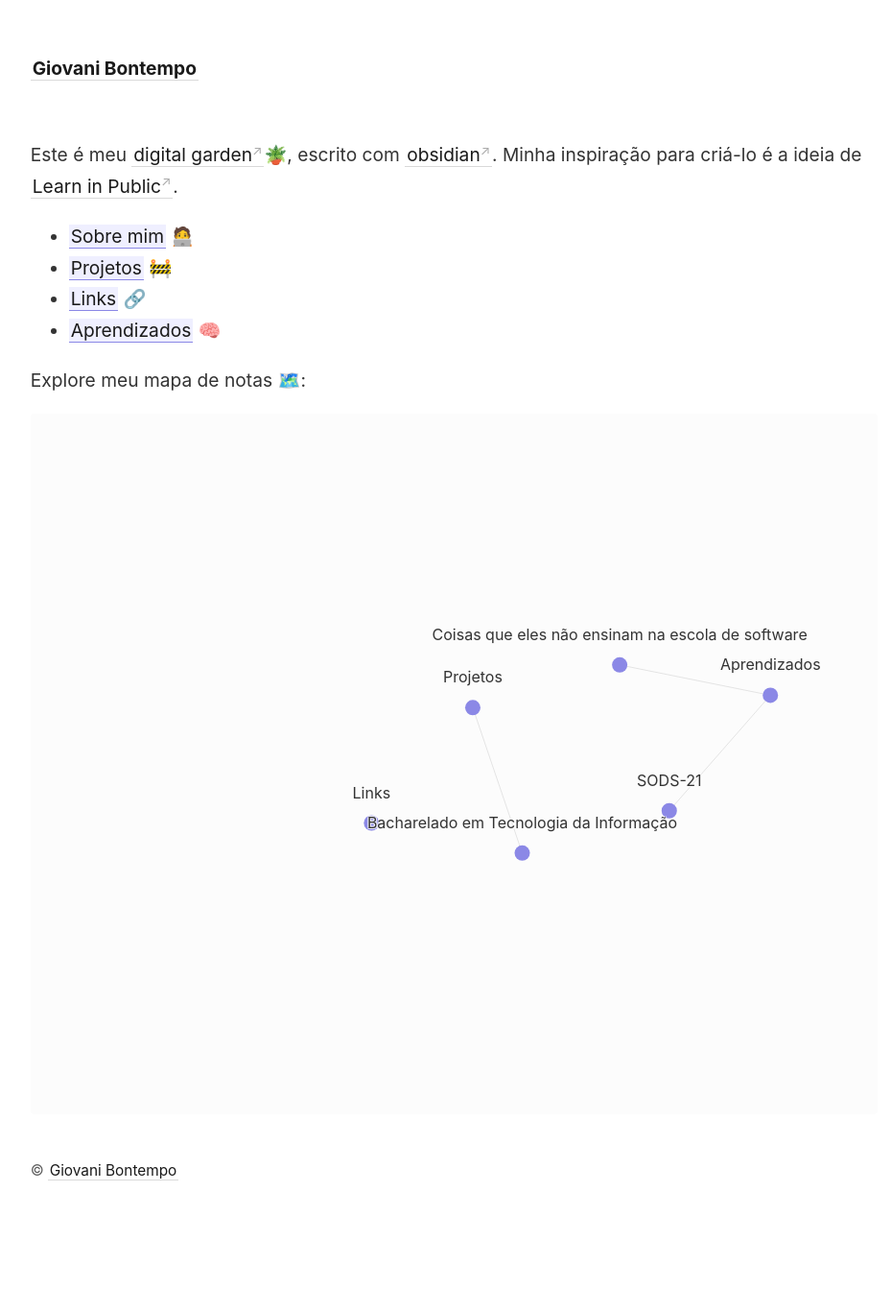
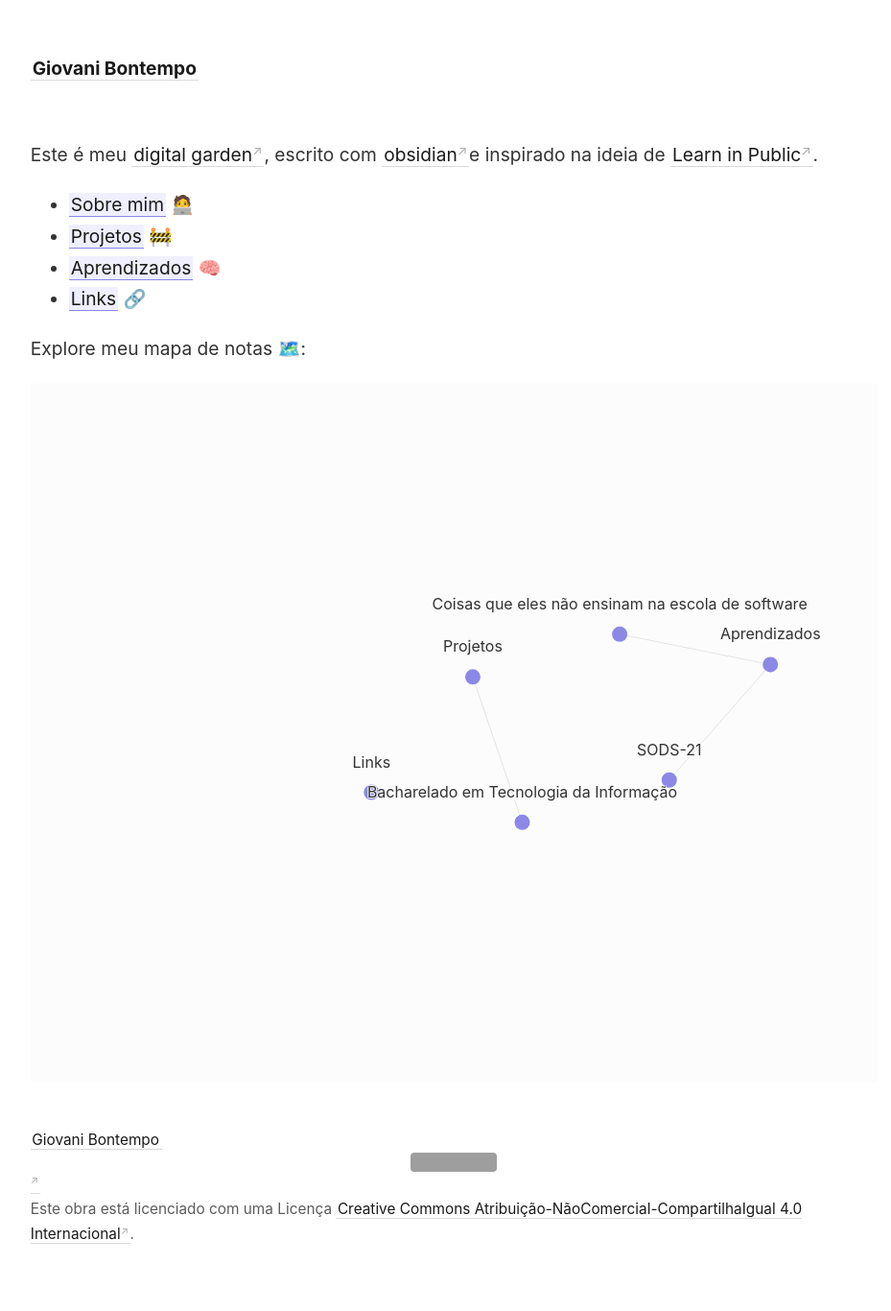
Before and after one commit to gio-bon/MyDigitalGarden, a Jekyll site: the page built from _pages/index.md, in a window 1280 px wide. Shown: the whole page at 96% size, without its empty margins (45-974 px from the left). Built offline with Jekyll 4.4.1, drawn with Linux system fonts in a browser that asks for light colours; before the commit the page ends 1300 px from its top, so only the background shows below that; grey boxes are pictures that could not be loaded.

Commit message:
creative commons

```diff
--- a/_includes/footer.html
+++ b/_includes/footer.html
@@ -1 +1,3 @@
-© <a class="internal-link" href="/about">Giovani Bontempo</a>
+<a class="internal-link" href="/about">Giovani Bontempo</a> <a rel="license" href="http://creativecommons.org/licenses/by-nc-sa/4.0/"><img alt="Licença Creative Commons" style="border-width:0"
+    src="https://i.creativecommons.org/l/by-nc-sa/4.0/80x15.png" /></a><br />Este obra está licenciado com uma Licença <a rel="license" href="http://creativecommons.org/licenses/by-nc-sa/4.0/">Creative Commons Atribuição-NãoComercial-CompartilhaIgual
+  4.0 Internacional</a>.
--- a/_pages/index.md
+++ b/_pages/index.md
@@ -5,12 +5,12 @@ id: home
 permalink: /
 ---
 
-Este é meu [digital garden](https://youtu.be/i8EwNnO9Uks)🪴, escrito com [obsidian](https://obsidian.md). Minha inspiração para criá-lo é a ideia de [Learn in Public](https://segredo.dev/aprenda-em-publico/). <br>
+Este é meu [digital garden](https://youtu.be/i8EwNnO9Uks), escrito com [obsidian](https://obsidian.md)e inspirado na ideia de [Learn in Public](https://segredo.dev/aprenda-em-publico/). <br>
 
 - <a class="internal-link" href="/about">Sobre mim</a> 🧑‍💻
 - [[Projetos]] 🚧
-- [[Links]] 🔗
-- [[Aprendizados]] 🧠 <br>
+- [[Aprendizados]] 🧠
+- [[Links]] 🔗  <br>
 
 Explore meu mapa de notas 🗺️: <br>
 
```
